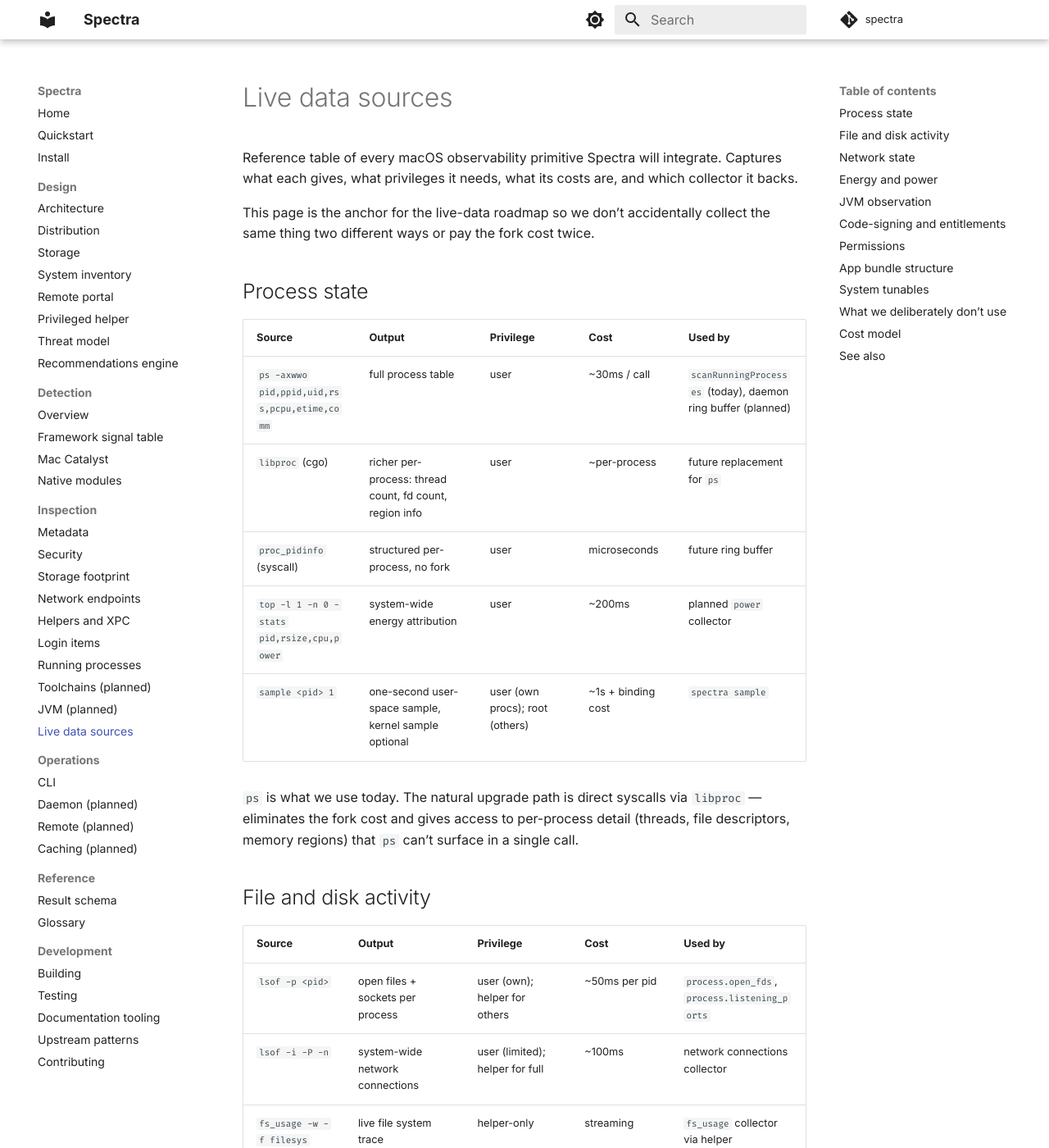
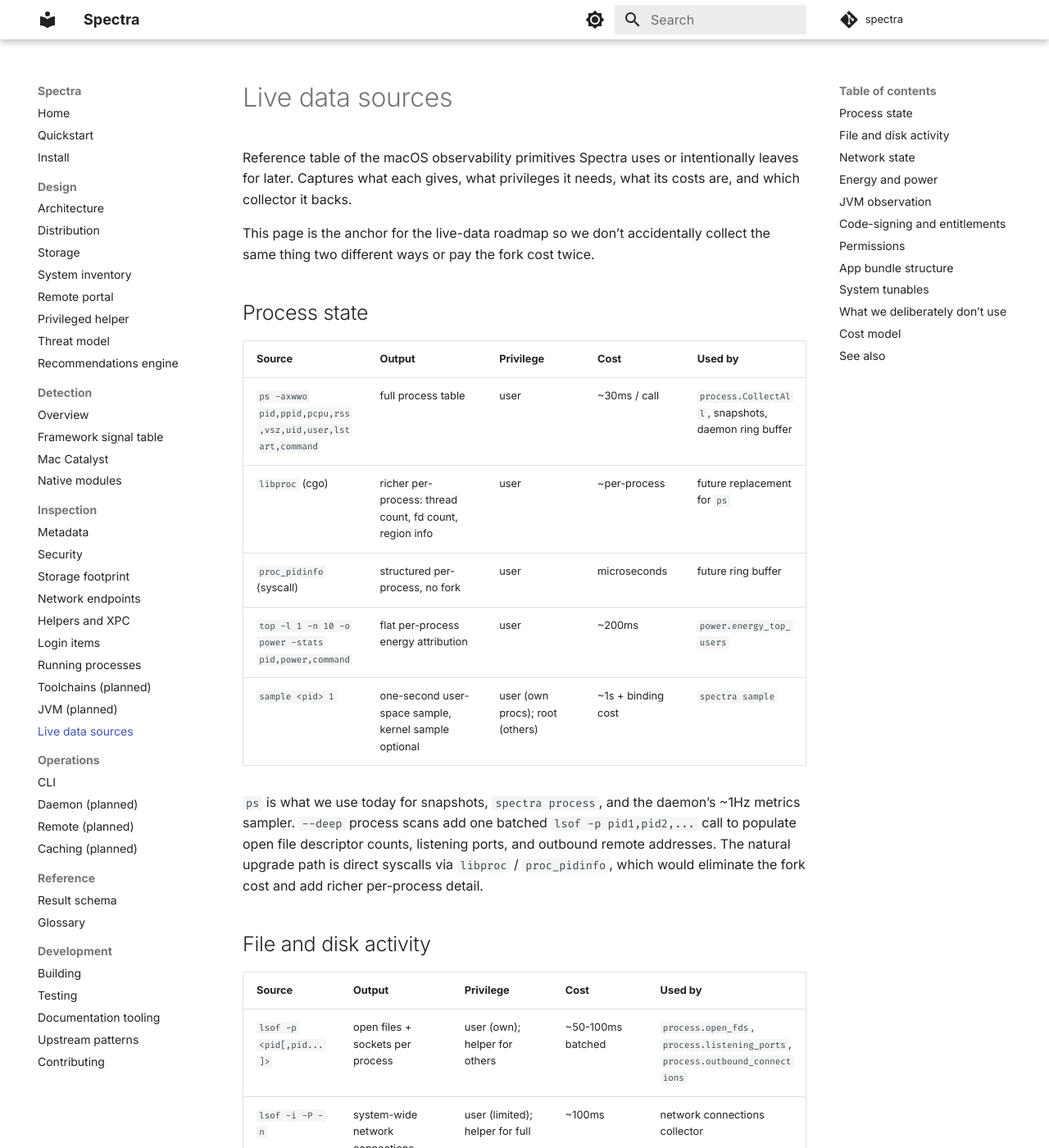
Before and after one commit to kaeawc/spectra, an MkDocs documentation site: the page built from docs/inspection/live-data-sources.md, in a window 1280 px wide and 1400 px high. Shown: the whole window at 82% size. Built offline with MkDocs 1.6.1 and Material for MkDocs 9.7.7, drawn with Linux system fonts in a browser that asks for light colours; comment, search, counter and statistics services are not loaded; some of the changed text lies outside the part shown.

Commit message:
Update live data source docs

````diff
--- a/docs/inspection/live-data-sources.md
+++ b/docs/inspection/live-data-sources.md
@@ -1,8 +1,8 @@
 # Live data sources
 
-Reference table of every macOS observability primitive Spectra will
-integrate. Captures what each gives, what privileges it needs, what
-its costs are, and which collector it backs.
+Reference table of the macOS observability primitives Spectra uses or
+intentionally leaves for later. Captures what each gives, what privileges
+it needs, what its costs are, and which collector it backs.
 
 This page is the anchor for the live-data roadmap so we don't
 accidentally collect the same thing two different ways or pay the
@@ -12,22 +12,24 @@ fork cost twice.
 
 | Source | Output | Privilege | Cost | Used by |
 |---|---|---|---|---|
-| `ps -axwwo pid,ppid,uid,rss,pcpu,etime,comm` | full process table | user | ~30ms / call | `scanRunningProcesses` (today), daemon ring buffer (planned) |
+| `ps -axwwo pid,ppid,pcpu,rss,vsz,uid,user,lstart,command` | full process table | user | ~30ms / call | `process.CollectAll`, snapshots, daemon ring buffer |
 | `libproc` (cgo) | richer per-process: thread count, fd count, region info | user | ~per-process | future replacement for `ps` |
 | `proc_pidinfo` (syscall) | structured per-process, no fork | user | microseconds | future ring buffer |
-| `top -l 1 -n 0 -stats pid,rsize,cpu,power` | system-wide energy attribution | user | ~200ms | planned `power` collector |
+| `top -l 1 -n 10 -o power -stats pid,power,command` | flat per-process energy attribution | user | ~200ms | `power.energy_top_users` |
 | `sample <pid> 1` | one-second user-space sample, kernel sample optional | user (own procs); root (others) | ~1s + binding cost | `spectra sample` |
 
-`ps` is what we use today. The natural upgrade path is direct
-syscalls via `libproc` — eliminates the fork cost and gives access to
-per-process detail (threads, file descriptors, memory regions) that
-`ps` can't surface in a single call.
+`ps` is what we use today for snapshots, `spectra process`, and the
+daemon's ~1Hz metrics sampler. `--deep` process scans add one batched
+`lsof -p pid1,pid2,...` call to populate open file descriptor counts,
+listening ports, and outbound remote addresses. The natural upgrade path
+is direct syscalls via `libproc` / `proc_pidinfo`, which would eliminate
+the fork cost and add richer per-process detail.
 
 ## File and disk activity
 
 | Source | Output | Privilege | Cost | Used by |
 |---|---|---|---|---|
-| `lsof -p <pid>` | open files + sockets per process | user (own); helper for others | ~50ms per pid | `process.open_fds`, `process.listening_ports` |
+| `lsof -p <pid[,pid...]>` | open files + sockets per process | user (own); helper for others | ~50-100ms batched | `process.open_fds`, `process.listening_ports`, `process.outbound_connections` |
 | `lsof -i -P -n` | system-wide network connections | user (limited); helper for full | ~100ms | network connections collector |
 | `fs_usage -w -f filesys` | live file system trace | helper-only | streaming | `fs_usage` collector via helper |
 | `fs_usage -e <pid>` | per-process file activity | helper-only | streaming | targeted file-activity capture |
@@ -43,17 +45,19 @@ limiting (see [../design/privileged-helper.md](../design/privileged-helper.md)).
 
 | Source | Output | Privilege | Cost | Used by |
 |---|---|---|---|---|
-| `nettop -P -L 0 -t external` | per-process network bytes/sec | user (limited) | streaming, low | network-by-app live counters |
-| `lsof -i -P -n` | current TCP/UDP sockets | user | one-shot | listening ports + connections |
-| `netstat -an` | system-wide socket state | user | low | fallback when `lsof` unavailable |
+| `nettop -P -L 0 -t external` | per-process network bytes/sec | user (limited) | streaming, low | future live throughput counters |
+| `lsof -i -P -n -sTCP:LISTEN` | current listening TCP sockets | user | one-shot | `network.listening_ports` |
+| `lsof -i -P -n` | current TCP/UDP sockets | user | one-shot | `network.connections`, `network.byApp`, established count |
+| `netstat -an` | system-wide socket state | user | low | future fallback when `lsof` unavailable |
 | `scutil --proxy` | system proxy config | user | <10ms | `network.proxy_config` |
 | `scutil --dns` | DNS resolver config | user | <10ms | `network.dns_servers` |
 | `route -n get default` | default route + interface | user | <10ms | `network.default_route_*` |
 | `pfctl -s rules` | firewall rules | helper | one-shot | (planned) fw audit |
 | `tcpdump -i <iface>` | raw packet capture | helper | streaming, high | (planned) targeted capture |
 
-We default to `nettop` and `lsof` for the unprivileged daemon. Packet
-capture is reserved for explicit request via the helper.
+The current unprivileged path uses `lsof`, `scutil`, `route`, `ifconfig`,
+and `/etc/hosts`. `nettop` throughput counters and raw packet capture are
+reserved for explicit future live workflows.
 
 ## Energy and power
 
@@ -62,11 +66,12 @@ capture is reserved for explicit request via the helper.
 | `pmset -g assertions` | active wake/sleep assertions | user | <10ms | `power.active_assertions` |
 | `pmset -g batt` | battery state | user | <10ms | `power.on_battery` |
 | `pmset -g therm` | thermal state | user | <10ms | `power.thermal_pressure` |
-| `powermetrics -s tasks -n 1` | per-process energy attribution | helper-only | ~1s | `power.energy_top_users` |
-| `top -l 1 -o power` | flat per-process power column | user | ~200ms | fallback when helper absent |
+| `powermetrics --samplers cpu_power,gpu_power,network,disk -n 1` | deeper energy attribution | helper-only | ~1s | `helper.powermetrics.sample` |
+| `top -l 1 -n 10 -o power -stats pid,power,command` | flat per-process power column | user | ~200ms | `power.energy_top_users` |
 
-`pmset` covers ~80% of the power story without root. `powermetrics`
-provides the deep CPU/GPU/disk energy breakdown but needs the helper.
+`pmset` plus `top` covers the unprivileged power story. `powermetrics`
+provides deeper CPU/GPU/network/disk energy breakdown when the privileged
+helper is installed and reachable.
 
 ## JVM observation
 
@@ -80,11 +85,12 @@ provides the deep CPU/GPU/disk energy breakdown but needs the helper.
 | `jcmd <pid> GC.heap_dump <path>` | full heap dump | same UID | seconds-minutes, GBs | `jvm.heapDump` artifact |
 | `jcmd <pid> JFR.start name=spectra` | start JFR recording | same UID | low | `jvm.jfr.start` |
 | `jcmd <pid> JFR.dump name=spectra filename=...` | stop+dump JFR | same UID | low | `jvm.jfr.dump` |
-| `jstat -gc <pid> 1000` | GC counters polling | same UID | streaming, low | `jvm.gc` ring buffer |
+| `jstat -gc <pid>` | GC counters snapshot | same UID | low | `jvm.gc_stats` |
 
 All require a JDK in `$PATH` — see [toolchains.md](toolchains.md) for
-JDK discovery. Spectra picks the JDK most-recently used to launch the
-target JVM (each process's `java.home` system property tells us which).
+JDK discovery. Running JVM inspection records each process's `java.home`,
+`java.vendor`, and `java.version`; higher-level attribution back to a
+discovered JDK install is still future work.
 
 ## Code-signing and entitlements
 
@@ -99,7 +105,7 @@ target JVM (each process's `java.home` system property tells us which).
 | Source | Output | Privilege | Cost | Used by |
 |---|---|---|---|---|
 | `~/Library/Application Support/com.apple.TCC/TCC.db` | per-user grants | user | ~20ms | `GrantedPermissions` (today) |
-| `/Library/Application Support/com.apple.TCC/TCC.db` | system-wide grants | helper-only | ~20ms | `GrantedPermissions` system rows (planned) |
+| `/Library/Application Support/com.apple.TCC/TCC.db` | system-wide grants | helper-only | ~20ms | `helper.tcc.system.query`; direct scan when readable |
 | `tccutil reset <service>` | reset specific permission | user (own); helper for system | <100ms | not used; mutation only |
 
 ## App bundle structure
@@ -148,8 +154,9 @@ Per-snapshot cost summary for a typical Mac with ~100 apps installed,
 
 ```
 ps                                 30ms
-lsof (per app, only when matched)   N × 50ms  (skipped without --deep)
-nettop -L 0 (5s sample)             5s   (only when --deep or live)
+lsof -p batch                       50-100ms  (only with process --deep)
+lsof -i                             ~100ms
+top power sample                    ~200ms
 codesign + plutil per app           100ms × (apps inspected)
 TCC.db query per bundle             20ms
 JVM jcmd per Java pid               300ms × (Java pids)
````
